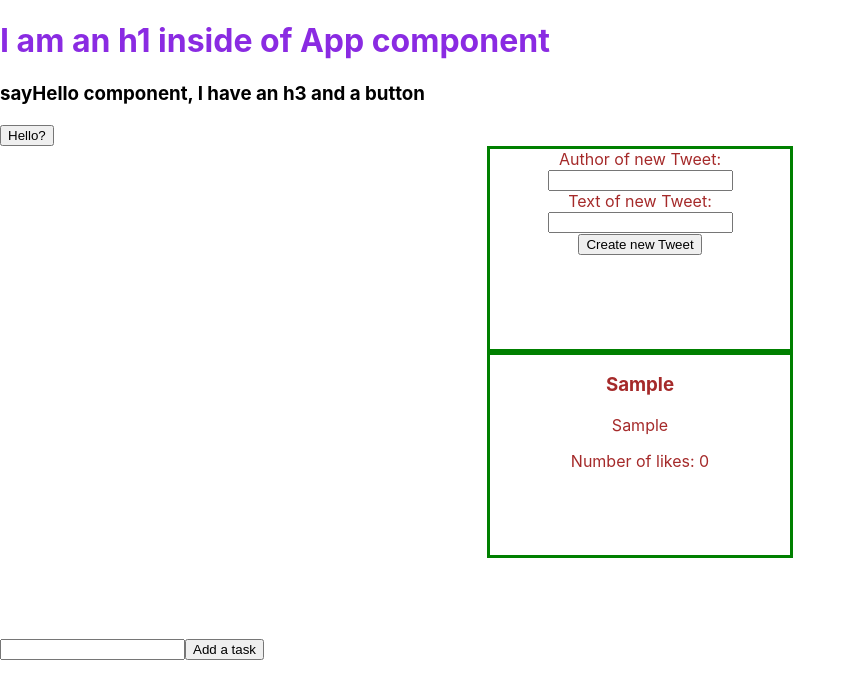
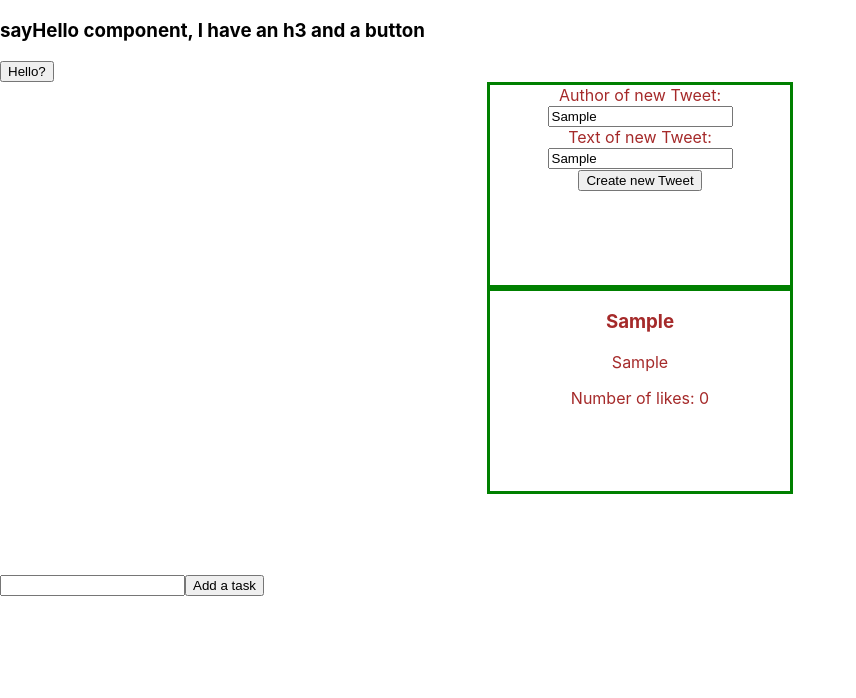
Before and after one commit to Mermersk/React-Typescript, a React (Create React App) app: page / in a window 1280 px wide. Both pictures are taken after typing "Sample", "Sample" into the empty fields and a click on the button "Create new Tweet". Shown: the top 698 px of the page, without its empty margins (0-856 px from the left). Built offline with nearby package versions, Linux system fonts and the light colour scheme.

Commit message:
Changed state to be in App component + more fixes

```diff
--- a/src/App.tsx
+++ b/src/App.tsx
@@ -8,27 +8,43 @@ import NewTweet from "./components/NewTweet"
 import ClassComponent from "./components/ClassComponent"
 import TweetList from './components/TweetList';
 
-const App: React.FC = () => {
+interface IState {
+  author: string,
+  textContent: string,
+  isSubmited: Boolean
+}
 
-  //Can either just return the h1 directly or wrap it in an variable and then
-  //put it into our TSX-html with curly braces and variable name.
-  const ss: any = <h1>I am an h1 inside of App component</h1>;
+class App extends React.Component<{}, IState> {
 
+  state = {author: "", textContent: "", isSubmited: false};
+
+  private handleChangeAuthor(event: any) {
+    this.setState({author: event.target.value})
+    this.setState({isSubmited: false})
+  }
+
+  private handleChangeTextContent(event: any) {
+    this.setState({textContent: event.target.value})
+    this.setState({isSubmited: false})
+  }
+
+  private handleSubmit(event: any) {
+    event.preventDefault();
+    this.setState({isSubmited: true})
+  }
+
+  render() {
   return(
     <div>
-      {ss}
-      {/*Component is called as its own new HTML-JSX Element
-       It MUST be named with an capitol letter in the beginning. Those are custom component
-       while lowercase is for the regular HTML components.
-      */}
+
       <SayHello/>
-      {/* We can define and add our own attributes to our components!*/}
+      <NewTweet author = {this.state.author} textContent = {this.state.textContent} handleChangeAuthor = {this.handleChangeAuthor.bind(this)} handleSubmit = {this.handleSubmit.bind(this)} handleChangeTextContent = {this.handleChangeTextContent.bind(this)}/>
+      <TweetList author = {this.state.author} msg = {this.state.textContent} isSubmited = {this.state.isSubmited}/>
+      <ClassComponent/>
 
-      <NewTweet/>
-
-      <ClassComponent/>
     </div>
   );
 }
+}
 
 export default App;
--- a/src/components/NewTweet.tsx
+++ b/src/components/NewTweet.tsx
@@ -10,67 +10,36 @@ the State interface in order to be able to access state variables.
 
 Function components take props(interface) while class based take props and state interfaces.
 */
-interface IState {
-
-    author: string,
-    textContent: string
-}
 
 interface IProps {
+    author: string,
+    textContent: string,
+    handleChangeAuthor: (event: any) => void;
+    handleChangeTextContent: (event: any) => void;
+    handleSubmit: (event: any) => void;
+};
 
-}
-
-class NewTweet extends React.Component<IProps, IState> {
-    nw: any;
-    constructor(props: any) {
-        super(props);
-
-        this.state = {author: "", textContent: ""};
-
-        this.handleChangeAuthor = this.handleChangeAuthor.bind(this);
-        this.handleChangeTextContent = this.handleChangeTextContent.bind(this);
-        this.handleSubmit = this.handleSubmit.bind(this);
-
-    };
+const NewTweet: React.FC<IProps> = ({
+    author, textContent, handleChangeAuthor, handleChangeTextContent, handleSubmit}) => {
 
 
-    handleChangeAuthor(event: any) {
-        this.setState({author: event.target.value})
-    };
-
-    handleChangeTextContent(event: any) {
-        this.setState({textContent: event.target.value})
-    };
-
-    handleSubmit(event: any) {
-
-        event.preventDefault();
-        //These 2 setState were the missing piece!
-        this.setState({textContent: ""})
-        this.setState({author: ""})
-        this.nw = <TweetList name = {this.state.author} textContent = {this.state.textContent}/>
-    };
-
-
-    render() {
     return (
         <div>
-        <form className = "tweet" onSubmit = {this.handleSubmit}>
+        <form className = "tweet" onSubmit = {handleSubmit}>
             <label>Author of new Tweet:</label>
-            <input type="text" value = {this.state.author} onChange = {this.handleChangeAuthor} required/>
+            <input type="text" value = {author} onChange = {handleChangeAuthor} required/>
             <br/>
             <label>Text of new Tweet: </label>
             <br/>
-            <input type="text" value = {this.state.textContent} onChange = {this.handleChangeTextContent} required/>
+            <input type="text" value = {textContent} onChange = {handleChangeTextContent} required/>
             <br/>
             <button type = "submit">Create new Tweet</button>
         </form>
-            {this.nw}
         </div>
 
 
         );
-    };
+
 };
 
 export default NewTweet
--- a/src/components/Tweet.tsx
+++ b/src/components/Tweet.tsx
@@ -5,12 +5,12 @@ name and type inside of <{}> after React.FC. This then is an object called props
 then in our main file we do <Tweet name = "Isak"/> to pass in the value. */
 
 interface ITweet {
-    name: string,
+    author: string,
     msg: string
 }
 
 
-const Tweet: React.FC<ITweet> = ({name, msg}) => {
+const Tweet: React.FC<ITweet> = ({author, msg}) => {
     /*
     Creating a special variable-function from React. numberOfLikes is an variable
     and increment is the function that follows it. The special thing here is that this
@@ -31,7 +31,7 @@ const Tweet: React.FC<ITweet> = ({name, msg}) => {
     /*Here we use className instead of class, since this is JSX-TSX but not html really. So we cant use class */
     return (
         <div className = "tweet" onClick = {tweetWasClicked}>
-            <h3>{name}</h3>
+            <h3>{author}</h3>
             <p>{msg}</p>
             <p>Number of likes: {numberOfLikes}</p>
         </div>
--- a/src/components/TweetList.tsx
+++ b/src/components/TweetList.tsx
@@ -1,25 +1,48 @@
 import React from "react";
 import Tweet from "./Tweet";
 
-interface Props {
-    name: string,
-    textContent: string
+interface Iprops {
+    author: string,
+    msg: string,
+    isSubmited: boolean
 }
 
-let listOfTweets: any[] = [];
 
+let submitedTweets: JSX.Element[] = [];
+
+const TweetList: React.FC<Iprops> = (props) => {
+
+
+    const createNewTweet = () => {
+        return <Tweet author = {props.author} msg = {props.msg}/>
+    };
+
+    if (props.isSubmited) {
+        submitedTweets.push(createNewTweet())
+    };
+
+    return (
+        <div>
+            {submitedTweets}
+        </div>
+        )
+};
+
+
+/*
 const TweetList: React.FC<Props> = ({name, textContent}) => {
     //Create new Tweet
     let nw = <Tweet name = {name} msg = {textContent}/>
-    listOfTweets.push(nw);
+    //listOfTweets.push(nw);
 
     return (
 
         <div>
-            {listOfTweets}
         </div>
 
     )
 }
 
+*/
+
 export default TweetList;
```
